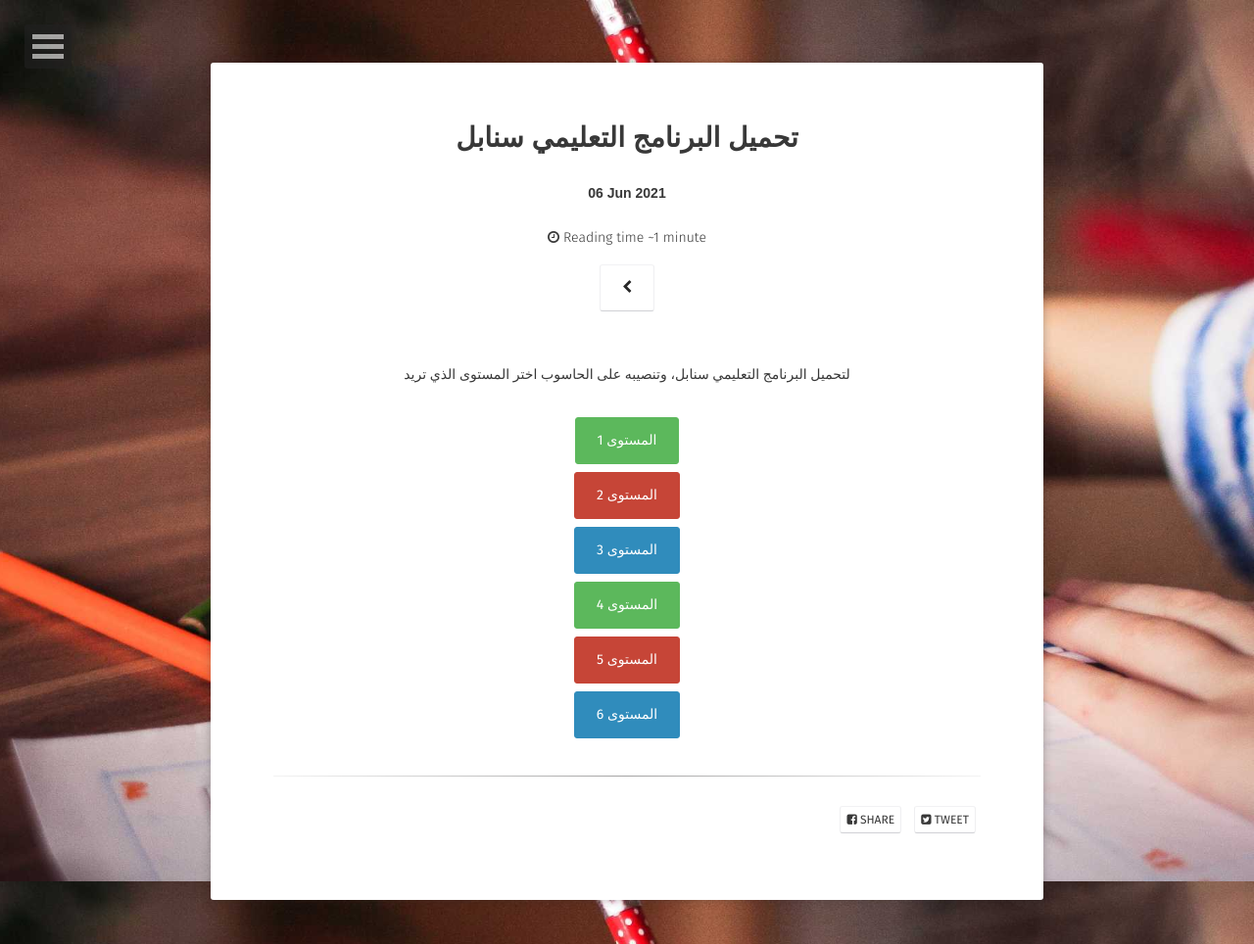
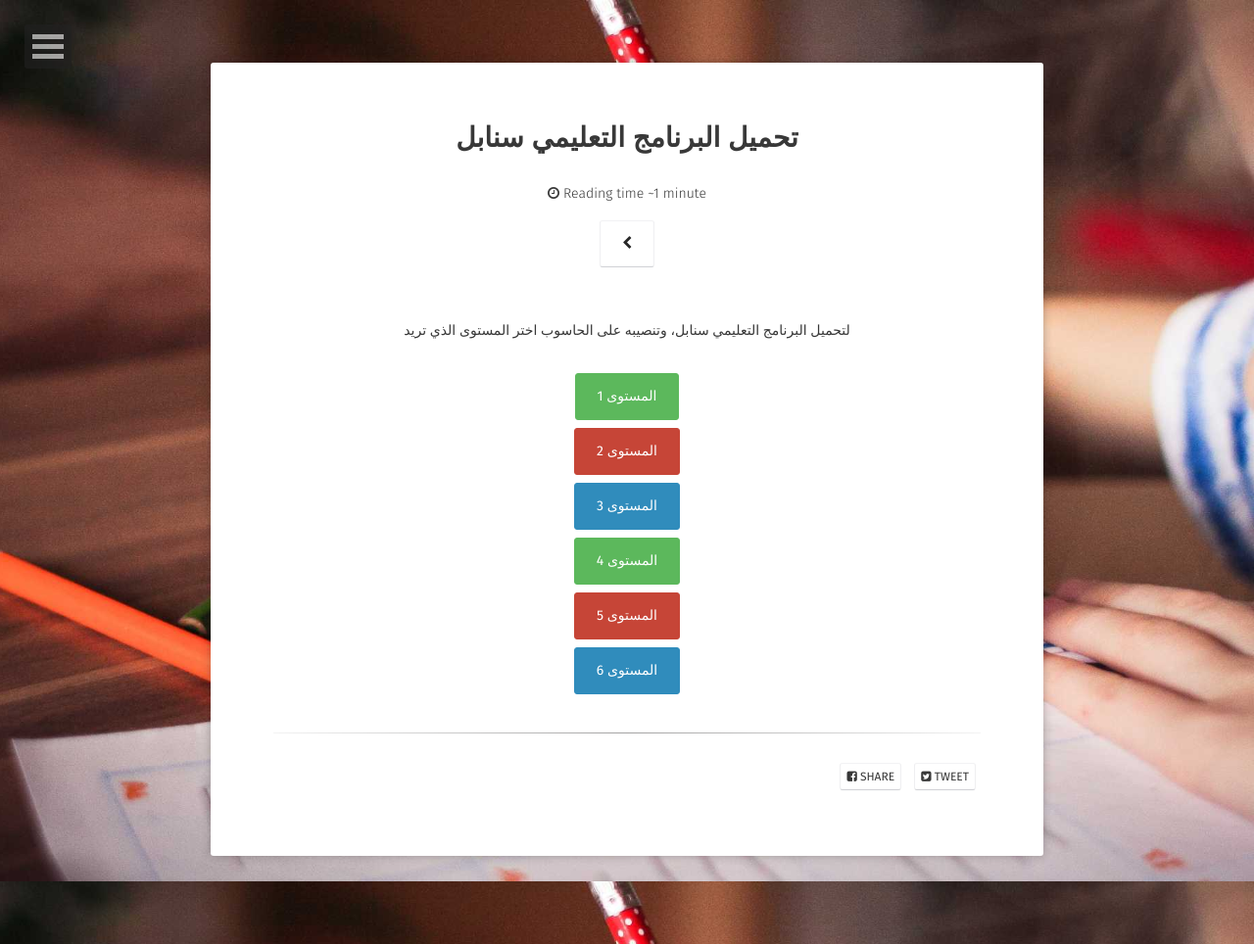
Before and after one commit to sanabilmedia/sanabilmedia.github.io, a Jekyll site: the page built from _posts/2020-08-15-download-sanabil.md, in a window 1280 px wide. Shown: the whole page at 98% size. Built offline with Jekyll 4.4.1, drawn with Linux system fonts in a browser that asks for light colours; some web fonts are replaced.

Commit message:
Add files via upload

```diff
--- a/_layouts/post.html
+++ b/_layouts/post.html
@@ -17,7 +17,7 @@
             <div class="content">
                 <div class="post-title {% if page.feature %} feature {% endif %}">
                     <h1>{{ page.title }}</h1>
-                    <h4>{{ page.date | date_to_string }}</h4>
+
                     {% if site.reading_time %}
                     <p class="reading-time">
                       <i class="fa fa-clock-o"></i>
@@ -41,8 +41,7 @@
 					 {% endif %}
                     {% if page.niveau6 %}
                     <a class="btn zoombtn" href="{{site.url}}/niveau6/">
-					 {% endif %}
-                    {% if page.post-list %}
+					 {% else %}
                     <a class="btn zoombtn" href="{{site.url}}/posts/">
                     {% endif %}
                         <i class="fa fa-chevron-left"></i>
```
